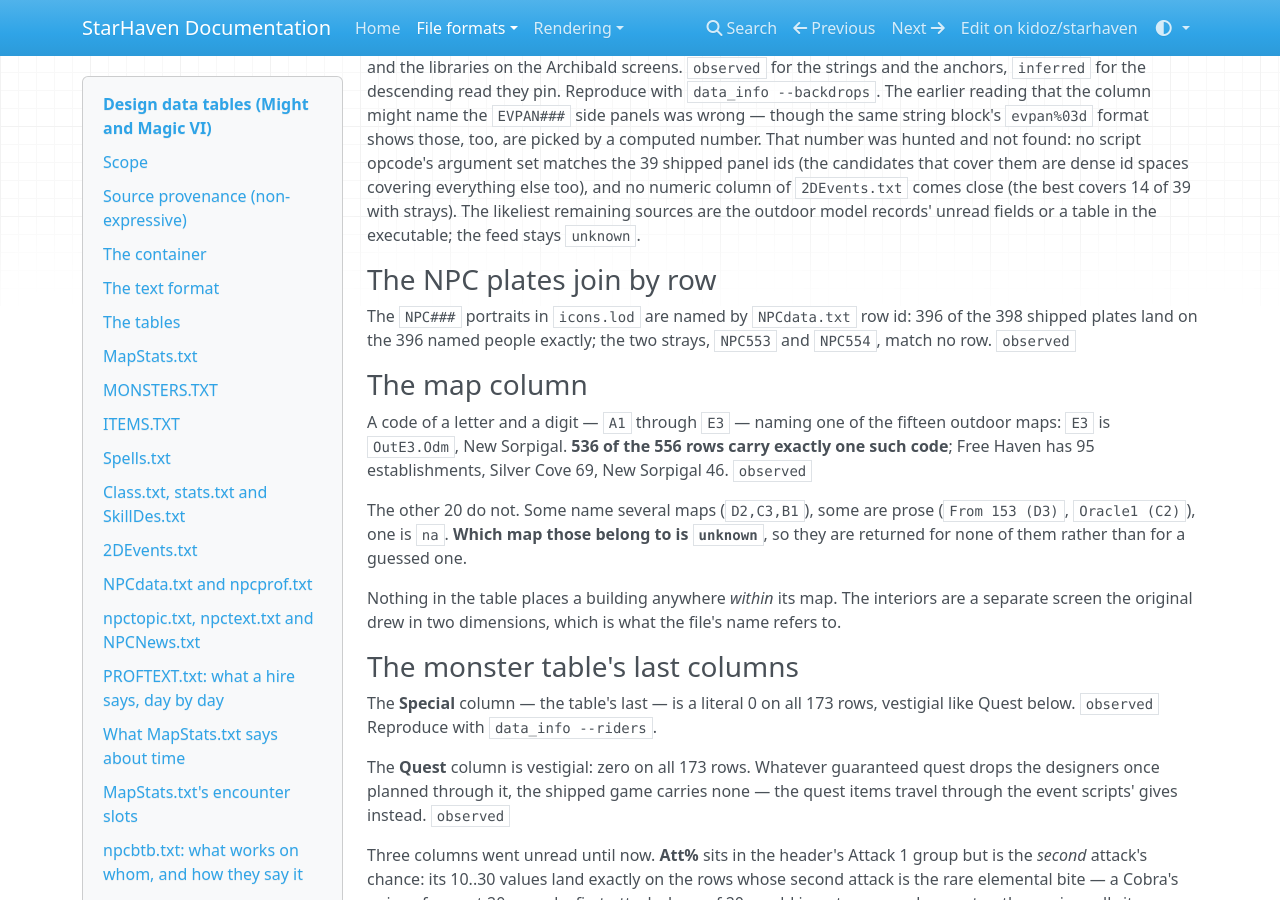
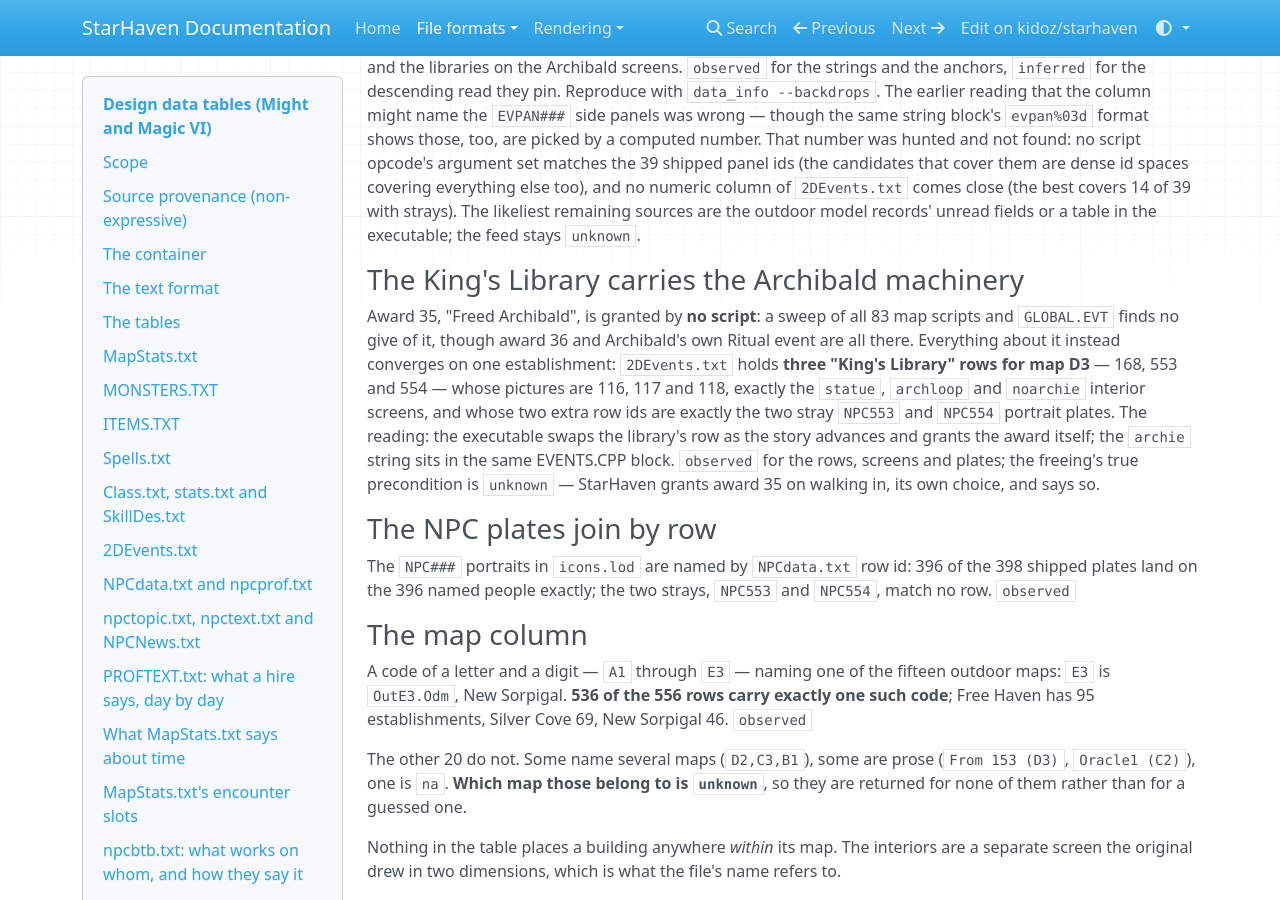
Before and after one commit to kidoz/starhaven, an MkDocs documentation site: the page built from docs/formats/text-tables.md, in a window 1280 px wide and 900 px high, scrolled down 5870 px. Built offline with MkDocs 1.6.1, drawn with Linux system fonts in a browser that asks for light colours; nearby versions of some CDN libraries.

Commit message:
Find Archibald's freedom filed under the library's three faces

```diff
--- a/docs/formats/text-tables.md
+++ b/docs/formats/text-tables.md
@@ -302,6 +302,21 @@ dense id spaces covering everything else too), and no numeric column of
 `2DEvents.txt` comes close (the best covers 14 of 39 with strays). The
 likeliest remaining sources are the outdoor model records' unread
 fields or a table in the executable; the feed stays `unknown`.
+
+### The King's Library carries the Archibald machinery
+
+Award 35, "Freed Archibald", is granted by **no script**: a sweep of all
+83 map scripts and `GLOBAL.EVT` finds no give of it, though award 36 and
+Archibald's own Ritual event are all there. Everything about it instead
+converges on one establishment: `2DEvents.txt` holds **three "King's
+Library" rows for map D3** — 168, 553 and 554 — whose pictures are 116,
+117 and 118, exactly the `statue`, `archloop` and `noarchie` interior
+screens, and whose two extra row ids are exactly the two stray `NPC553`
+and `NPC554` portrait plates. The reading: the executable swaps the
+library's row as the story advances and grants the award itself; the
+`archie` string sits in the same EVENTS.CPP block. `observed` for the
+rows, screens and plates; the freeing's true precondition is `unknown` —
+StarHaven grants award 35 on walking in, its own choice, and says so.
 
 ### The NPC plates join by row
 
```
Also changed, not shown: README.md (+7 -0 lines), 1 other file.
